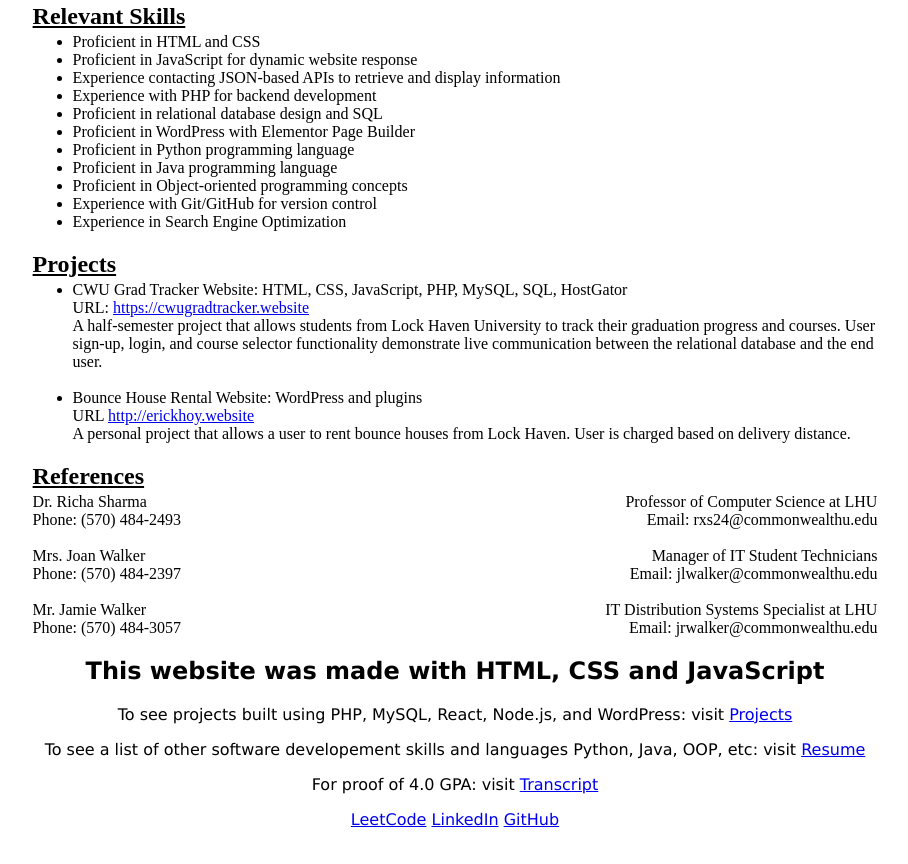
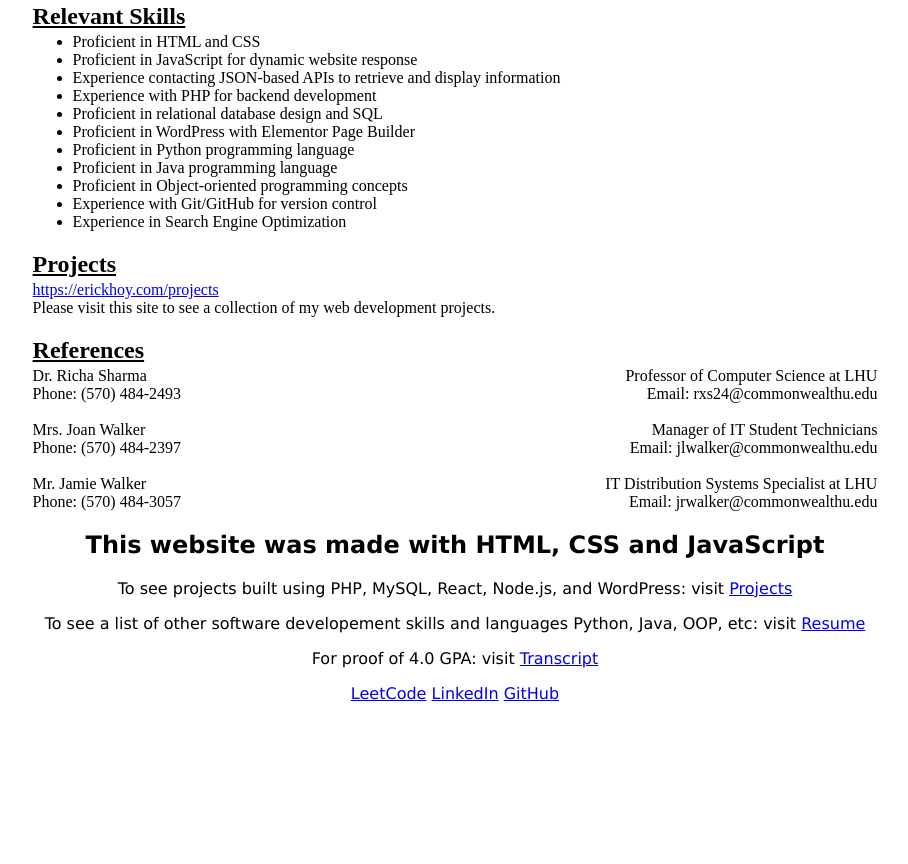
Before and after one commit to ErickHoy11/resume, a plain HTML site: page resume.html in a window 1280 px wide. Shown: the part 685-1549 px from the top of the page, without its empty margins (185-1093 px from the left). After the commit the page ends 1423 px from the top, so only its background shows below. Drawn offline with Linux system fonts and the light colour scheme.

Commit message:
change resume page projects section to link to my projects page

```diff
--- a/resume.html
+++ b/resume.html
@@ -107,21 +107,8 @@
             <!--projects-->
             <section>
                 <h2 class="resume_section_title">Projects</h2>
-                <ul>
-                    <li>
-                        <p>CWU Grad Tracker Website: HTML, CSS, JavaScript, PHP, MySQL, SQL, HostGator</p>
-                        <p>URL: <a href="https://cwugradtracker.website">https://cwugradtracker.website</a></p>
-                        <p>A half-semester project that allows students from Lock Haven University to track their graduation progress and courses. User sign-up, login, and course selector functionality demonstrate live communication between the relational database and the end user.</p>
-                    </li>
-
-                    <br>
-
-                    <li>
-                        <p>Bounce House Rental Website: WordPress and plugins</p>
-                        <p>URL <a href="http://erickhoy.website">http://erickhoy.website</a></p>
-                        <p>A personal project that allows a user to rent bounce houses from Lock Haven. User is charged based on delivery distance.</p>
-                    </li>
-                </ul>
+                <p><a href="https://erickhoy.com/projects.html">https://erickhoy.com/projects</a></p>
+                <p>Please visit this site to see a collection of my web development projects.</p>
             </section>
 
             <!--references-->
```
